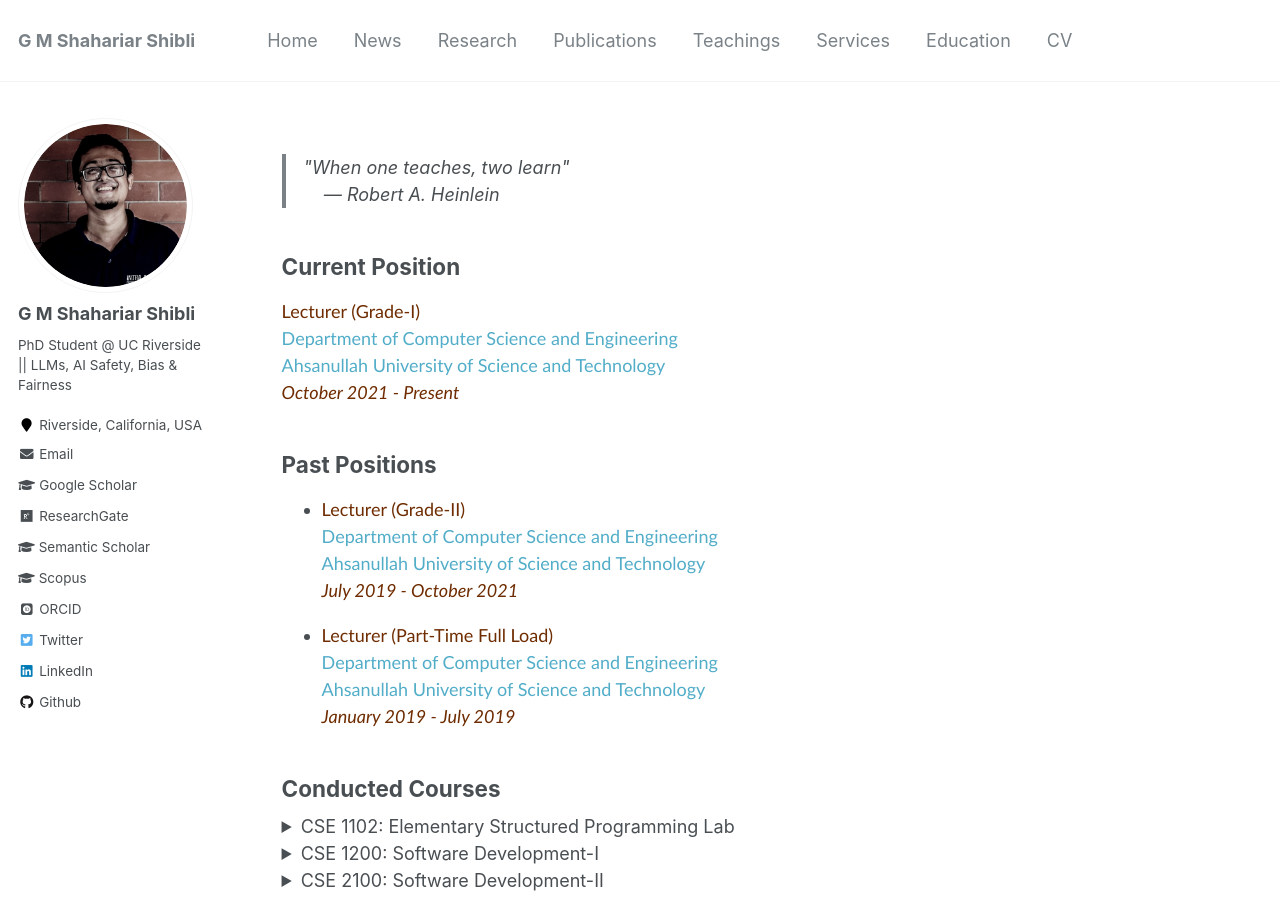
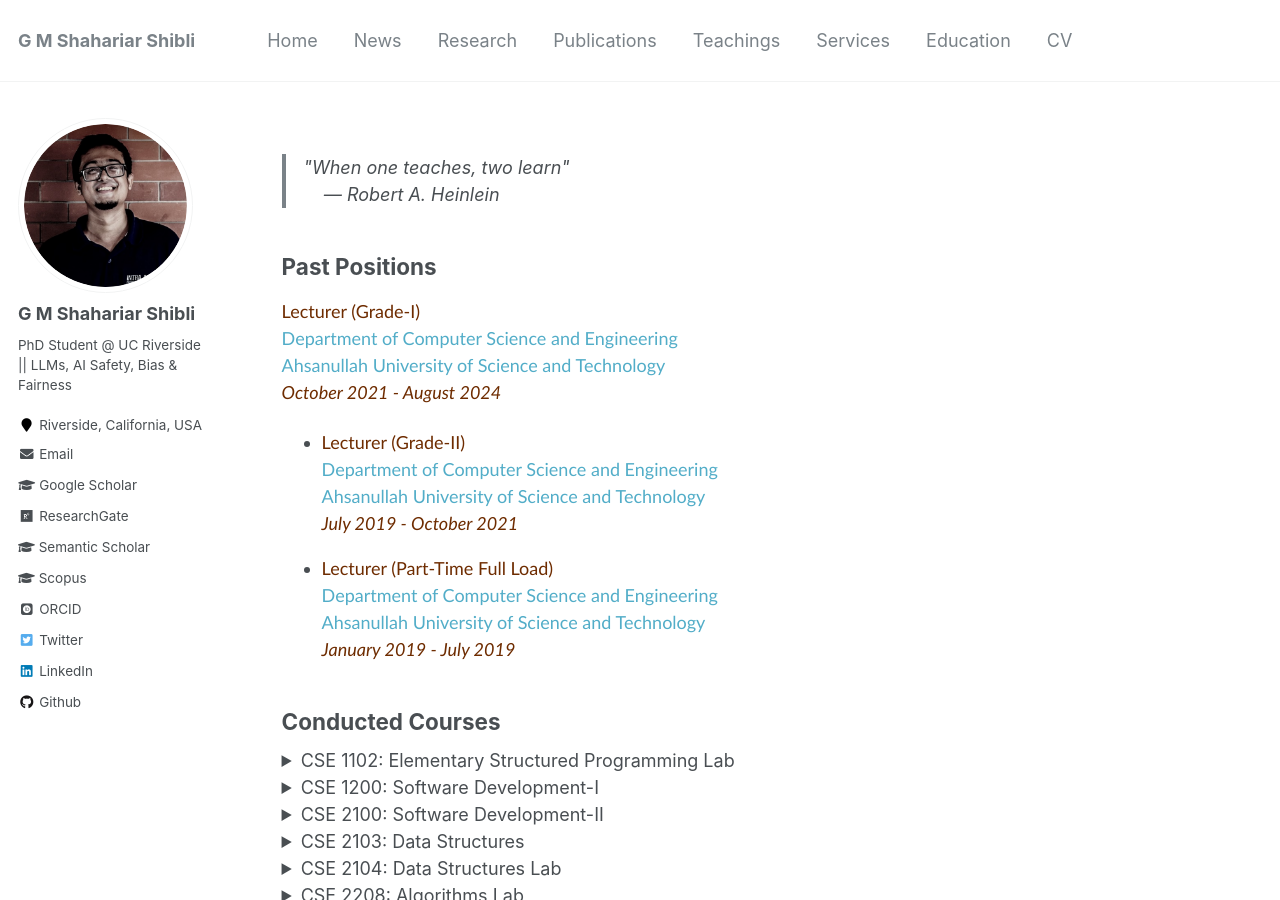
Before and after one commit to shahariar-shibli/shahariar-shibli.github.io, a Jekyll site: the page built from _pages/teaching.md, in a window 1280 px wide and 900 px high. Built offline with Jekyll 4.4.1, drawn with Linux system fonts in a browser that asks for light colours; some web fonts are replaced.

Commit message:
Update teaching.md

```diff
--- a/_pages/teaching.md
+++ b/_pages/teaching.md
@@ -6,17 +6,17 @@ title: ""
 
 > <p>"When one teaches, two learn" <br> &nbsp;&nbsp;&nbsp; ― Robert A. Heinlein</p>
 
+## Past Positions
 
-## Current Position
 <!-- Senior Lecturer -->
 <span style="font-family:Trebuchet MS; color:black;">
 <span style="color:#6E2C00">Lecturer (Grade-I)</span><br/>
 [Department of Computer Science and Engineering](https://aust.edu/cse)<br/>
 [Ahsanullah University of Science and Technology](https://aust.edu/)<br/>
-<span style="color:#6E2C00"><em>October 2021 - Present</em></span>
+<span style="color:#6E2C00"><em>October 2021 - August 2024</em></span>
 </span>
 
-## Past Positions
+
 <!-- Lecturer -->
 + <span style="font-family:Trebuchet MS; color:black;">
 <span style="color:#6E2C00">Lecturer (Grade-II)</span><br/>
```
